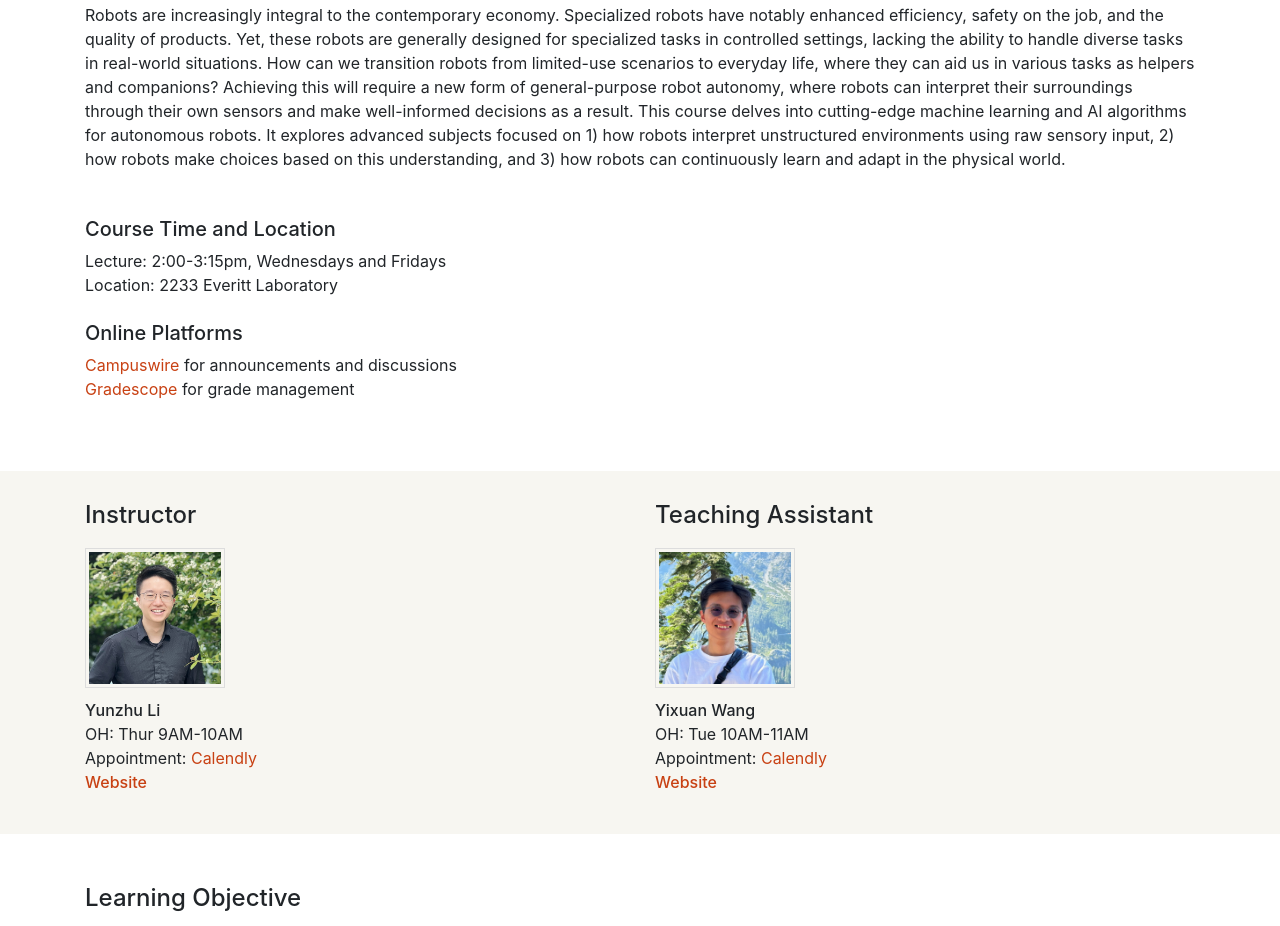
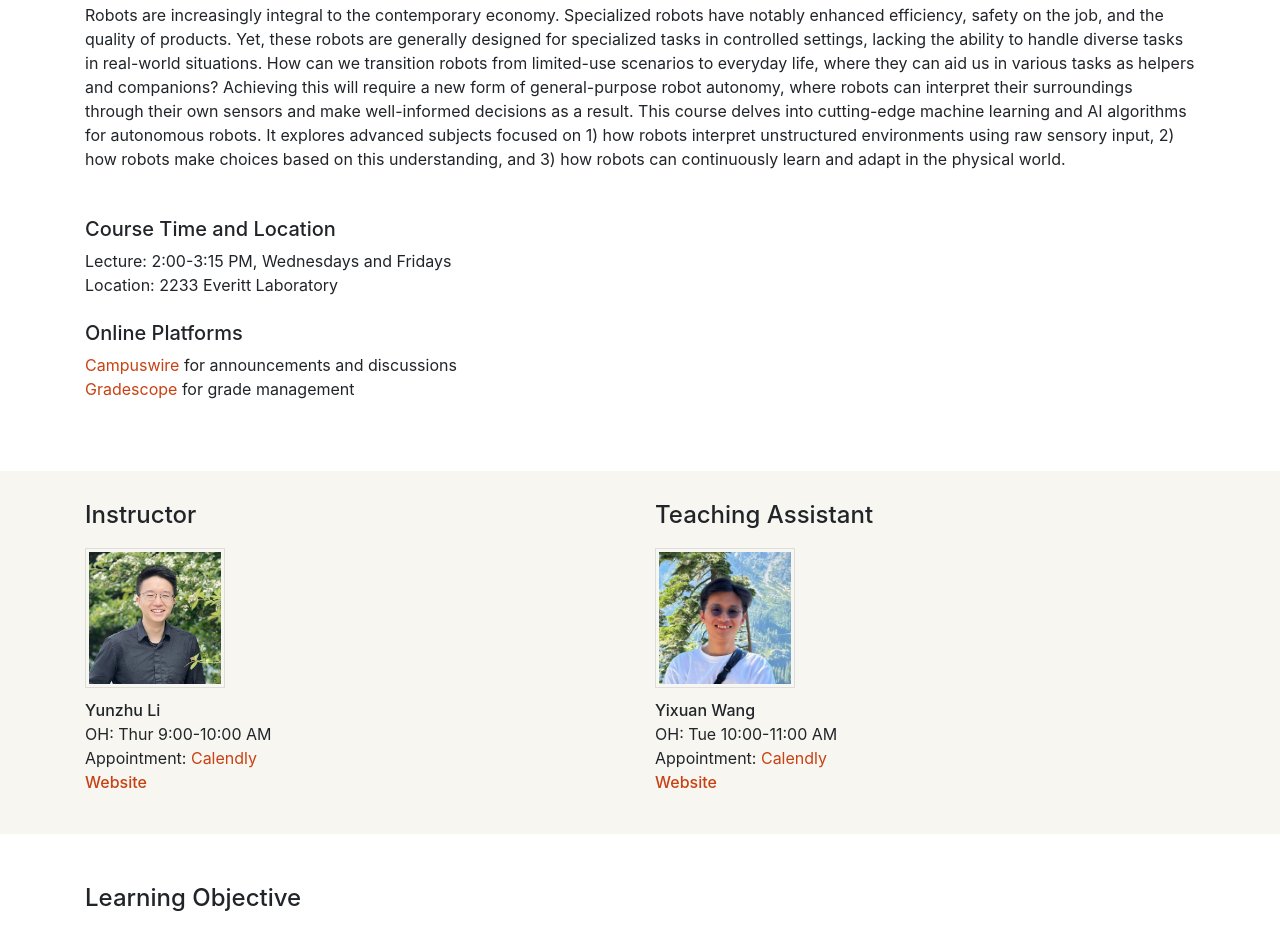
Before and after one commit to RoboPIL/RoboPIL.github.io, a plain HTML site: page cs598yl/23fa/index.html in a window 1280 px wide. Shown: the part 292-1218 px from the top of the page. Drawn offline with nearby package versions, Linux system fonts and the light colour scheme.

Commit message:
update course web

```diff
--- a/cs598yl/23fa/index.html
+++ b/cs598yl/23fa/index.html
@@ -89,7 +89,7 @@
             <div class="row">
               <div class="col-md-12">
                 <h5>Course Time and Location</h5>
-                Lecture: 2:00-3:15pm, Wednesdays and Fridays<br>
+                Lecture: 2:00-3:15 PM, Wednesdays and Fridays<br>
                 Location: 2233 Everitt Laboratory<br><br>
                 <h5>Online Platforms</h5>
                 <a href="https://campuswire.com/">Campuswire</a> for announcements and discussions<br>
@@ -112,7 +112,7 @@
                       <img class="img-hover avatar" src="images/yunzhu.jpeg">
                     </div>
                   <div style="text-align: left"><strong>Yunzhu Li</strong></a></div>
-                  <div style="text-align: left">OH: Thur 9AM-10AM</div>
+                  <div style="text-align: left">OH: Thur 9:00-10:00 AM</div>
                   <div style="text-align: left">Appointment: <a href="https://google.com" style="color: #C84113">Calendly</a></div>
                   <div style="text-align: left"><a href="https://yunzhuli.github.io/" target="_blank" style="color: #C84113;"><strong>Website</strong></a></div>
                 </div>
@@ -125,7 +125,7 @@
                       <img class="img-hover" src="images/yixuan.jpg">
                     </div>
                   <div style="text-align: left"><strong>Yixuan Wang</strong></div>
-                  <div style="text-align: left">OH: Tue 10AM-11AM</div>
+                  <div style="text-align: left">OH: Tue 10:00-11:00 AM</div>
                   <div style="text-align: left">Appointment: <a href="https://calendly.com/yixuan22/office-hours" style="color: #C84113">Calendly</a></div>
                   <div style="text-align: left"><a href="https://wangyixuan12.github.io/" target="_blank" style="color: #C84113;"><strong>Website</strong></a></div>
                 </div>
```
